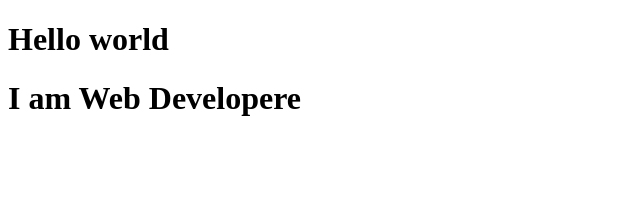
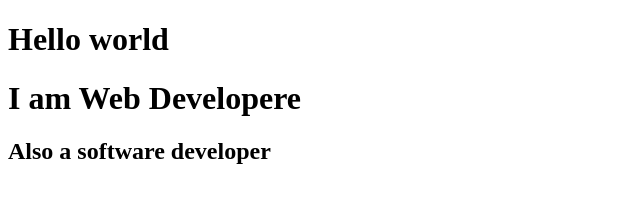
Before and after one commit to Abdul-Rehman-Andani/real-state, a plain HTML site: page index.html in a window 1280 px wide. Shown: the whole page, without its empty margins (0-640 px from the left). Drawn offline with Linux system fonts and the light colour scheme.

Commit message:
modiefied

```diff
--- a/index.html
+++ b/index.html
@@ -8,5 +8,7 @@
 <body>
     <h1>Hello world</h1>
     <h1>I am Web Developere</h1>
+    <h2>Also a software developer</h2>
+
 </body>
 </html>
```
